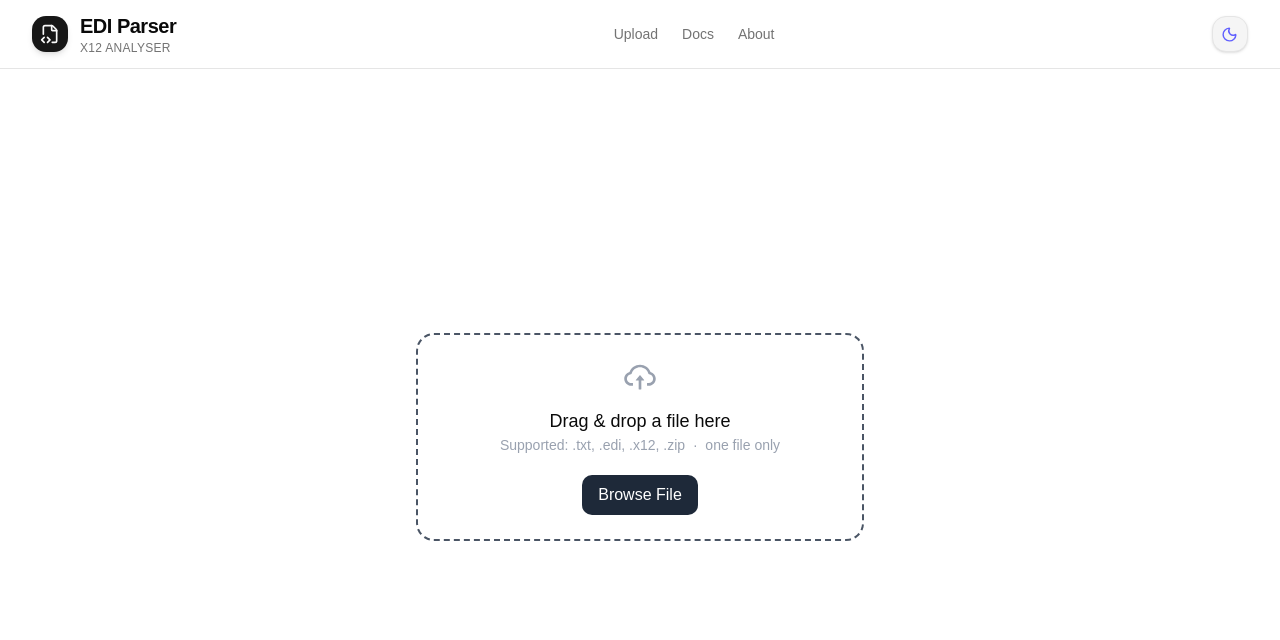
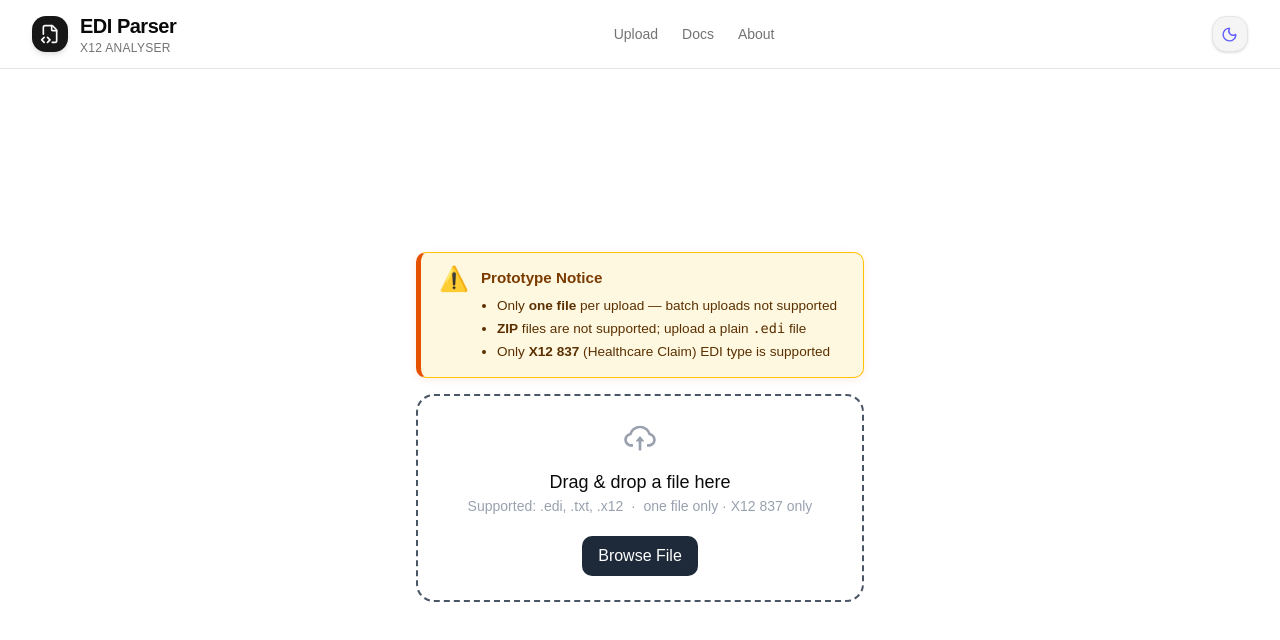
Before and after one commit to Vichar04/X12_EDI_PARSER_AND_ANALYSER, a React app in the folder frontend/: page / in a window 1280 px wide. Shown: the top 640 px of the page. Built offline with nearby package versions, Linux system fonts and the light colour scheme; the HTML template or start-up script is replaced by a standard one.

Commit message:
add/ protype warning

```diff
--- a/frontend/src/App.jsx
+++ b/frontend/src/App.jsx
@@ -1,20 +1,83 @@
 import { useState, useEffect } from "react";
-import { Routes, Route, useNavigate } from "react-router-dom";
+import { Routes, Route, useNavigate, useLocation } from "react-router-dom";
 import DragNdrop from "@/components/DragNdrop";
 import Header from "./components/Header";
 import ViewPage from "./pages/ViewPage";
 
 function UploadPage({ darkMode, onToggle }) {
   const navigate = useNavigate();
+  const location = useLocation();
+  const invalidMsg = location.state?.invalidMsg ?? null;
 
   const handleUploadSuccess = (data) => {
+    if (data?.valid === false) {
+      navigate("/", {
+        replace: true,
+        state: { invalidMsg: "The uploaded file is not a valid X12 837 EDI file. Please upload a valid 837 EDI file." },
+      });
+      return;
+    }
     navigate("/view", { state: { data } });
   };
 
   return (
     <div className="min-h-screen bg-background text-foreground transition-colors duration-300">
       <Header darkMode={darkMode} onToggle={onToggle} />
-      <main className="flex justify-center items-center min-h-[calc(100vh-64px)] w-full px-4">
+      <main className="flex flex-col justify-center items-center min-h-[calc(100vh-64px)] w-full px-4 gap-4 pb-10">
+        {/* ── Prototype Warning ── */}
+        <div
+          style={{
+            display: "flex",
+            alignItems: "flex-start",
+            gap: "12px",
+            backgroundColor: "#fff8e1",
+            border: "1px solid #ffc107",
+            borderLeft: "5px solid #e65100",
+            borderRadius: "10px",
+            padding: "14px 18px",
+            maxWidth: "448px",
+            width: "100%",
+            boxShadow: "0 2px 8px rgba(230,81,0,0.10)",
+            marginTop: "20px",
+          }}
+        >
+          <span style={{ fontSize: "1.5rem", lineHeight: 1 }}>⚠️</span>
+          <div>
+            <p style={{ fontWeight: 700, fontSize: "0.95rem", color: "#7a3b00", marginBottom: "4px" }}>
+              Prototype Notice
+            </p>
+            <ul style={{ fontSize: "0.85rem", color: "#5a3000", lineHeight: 1.7, marginLeft: "16px", listStyleType: "disc" }}>
+              <li>Only <strong>one file</strong> per upload — batch uploads not supported</li>
+              <li><strong>ZIP</strong> files are not supported; upload a plain <code>.edi</code> file</li>
+              <li>Only <strong>X12 837</strong> (Healthcare Claim) EDI type is supported</li>
+            </ul>
+          </div>
+        </div>
+
+        {invalidMsg && (
+          <div
+            style={{
+              display: "flex",
+              alignItems: "flex-start",
+              gap: "10px",
+              backgroundColor: "#fef2f2",
+              border: "1px solid #f87171",
+              borderLeft: "5px solid #dc2626",
+              borderRadius: "8px",
+              padding: "12px 16px",
+              maxWidth: "448px",
+              width: "100%",
+            }}
+          >
+            <span style={{ fontSize: "1.2rem", lineHeight: 1 }}>❌</span>
+            <div>
+              <p style={{ fontWeight: 700, fontSize: "0.9rem", color: "#991b1b", marginBottom: "2px" }}>
+                Invalid File
+              </p>
+              <p style={{ fontSize: "0.85rem", color: "#7f1d1d" }}>{invalidMsg}</p>
+            </div>
+          </div>
+        )}
         <DragNdrop className="w-full max-w-md" onUploadSuccess={handleUploadSuccess} />
       </main>
     </div>
--- a/frontend/src/components/DragNdrop.jsx
+++ b/frontend/src/components/DragNdrop.jsx
@@ -6,7 +6,7 @@ import axios from "axios";
 // ── Change this to your real API base URL ─────────────────────────────────
 // ──────────────────────────────────────────────────────────────────────────
 
-const ALLOWED_EXTENSIONS = [".txt", ".edi", ".dat", ".x12", ".zip"];
+const ALLOWED_EXTENSIONS = [".txt", ".edi", ".dat", ".x12"];
 
 const isFileAllowed = (file) => {
   const name = file.name.toLowerCase();
@@ -90,7 +90,7 @@ const DragNdrop = ({ onUploadSuccess, className = "" }) => {
           <div>
             <p className="text-lg font-medium">Drag &amp; drop a file here</p>
             <p className="text-sm text-gray-400">
-              Supported: .txt, .edi, .x12, .zip &nbsp;·&nbsp; one file only
+              Supported: .edi, .txt, .x12 &nbsp;·&nbsp; one file only · X12 837 only
             </p>
           </div>
 
@@ -99,7 +99,7 @@ const DragNdrop = ({ onUploadSuccess, className = "" }) => {
             hidden
             id="browse"
             onChange={handleFileChange}
-            accept=".txt,.edi,.x12,.zip"
+            accept=".txt,.edi,.x12"
           />
           <label
             htmlFor="browse"
```
